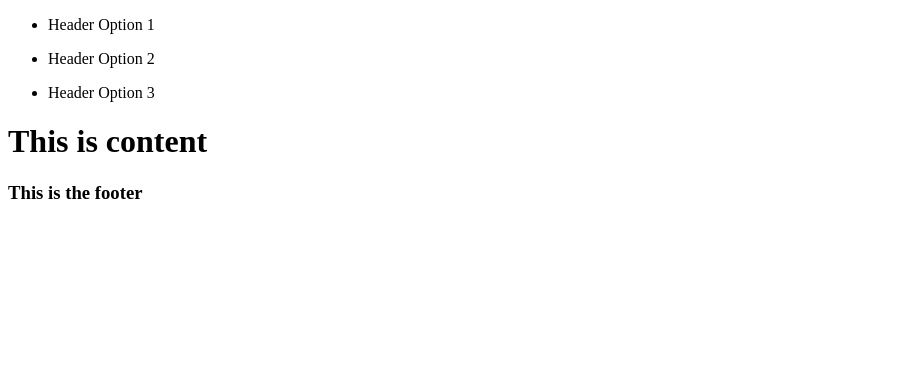
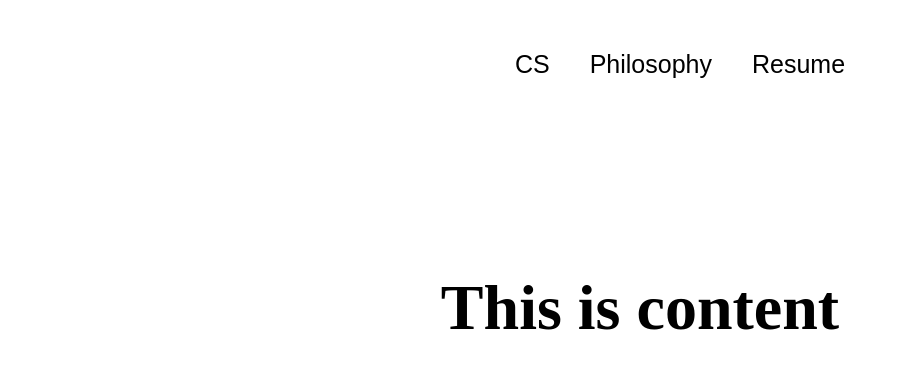
Before and after one commit to hamzaehsan97/Portfolio, a React (Create React App) app: page / in a window 1280 px wide. Shown: the top 368 px of the page, without its empty margins (0-899 px from the left). Built offline with nearby package versions, Linux system fonts and the light colour scheme.

Commit message:
Framing and initial design

```diff
--- a/public/index.html
+++ b/public/index.html
@@ -9,6 +9,7 @@
       name="description"
       content="Web site created using create-react-app"
     />
+
     <link rel="apple-touch-icon" href="../images/logo.png" />
     <!--
       manifest.json provides metadata used when your web app is installed on a
@@ -25,9 +26,16 @@
       Learn how to configure a non-root public URL by running `npm run build`.
     -->
     <title>React App</title>
+     <style>
+      html, body, #root, #root>div {
+        height: 100%;
+        margin: 0;
+      }
+    </style>
   </head>
   <body>
     <noscript>You need to enable JavaScript to run this app.</noscript>
+
     <div id="root"></div>
     <!--
       This HTML file is a template.
--- a/src/App.js
+++ b/src/App.js
@@ -1,16 +1,22 @@
 import React from 'react';
 import {Header} from './components/layout/Header';
 import {Content} from './components/layout/Content';
-import {Footer} from './components/layout/Footer';
+
 
 
 
 
 
 export const App = () =>  (
-    <div className="App">
-      <Header />
-      <Content />
-      <Footer />
+    <div className="App"
+    style={{
+      position: 'absolute', left: '50%', top: '50%',
+      transform: 'translate(-50%, -50%)',
+      width: '80%'
+    }}
+    >
+      <div><Header /></div>
+      <div><Content /></div>
+
     </div>
   );
--- a/src/components/layout/Content.js
+++ b/src/components/layout/Content.js
@@ -3,7 +3,10 @@ import React from 'react';
 export const Content = () => {
     // eslint-disable-next-line
     const x =1;
-   return <div>
+   return <div className="content" style={{
+    position: 'absolute', left: '50%',
+    transform: 'translate(-50%, -50%)'
+  }}>
        <h1>This is content</h1>
    </div>
 };
--- a/src/components/layout/Footer.js
+++ /dev/null
@@ -1,11 +0,0 @@
-import React from 'react';
-
-export const Footer = () => {
-    // eslint-disable-next-line
-   const x =1;
-   return <footer>
-       <h3>
-           This is the footer
-       </h3>
-   </footer>
-};
--- a/src/components/layout/Header.js
+++ b/src/components/layout/Header.js
@@ -1,27 +1,14 @@
 import React from 'react';
+import './Layout.css';
 
 export const Header = () => {
     // eslint-disable-next-line
     const x =1;
-   return <header>
-       <nav>
-           <ul class="header">
-               <li>
-                   <p>
-                       Header Option 1
-                   </p>
-               </li>
-               <li>
-                   <p>
-                       Header Option 2
-                   </p>
-               </li>
-               <li>
-                   <p>
-                       Header Option 3
-                   </p>
-               </li>
+   return <header className="header">
+           <ul id="nav">
+               <li>CS</li>
+               <li>Philosophy</li>
+               <li>Resume</li>
            </ul>
-       </nav>
    </header>
 };
--- /dev/null
+++ b/src/components/layout/Layout.css
@@ -0,0 +1,35 @@
+ul#nav li{
+    display: inline;
+    list-style-type: disc;
+    margin-block-start: 1em;
+    margin-block-end: 1em;
+    margin-inline-start: 0px;
+    margin-inline-end: 0px;
+    padding-inline-start: 40px;
+}
+
+.header{
+    display:block;
+font-family: sans-serif;
+font-size: 25px;
+overflow: hidden;
+color: #000;
+text-align:  center;
+margin-top: 25px;
+}
+
+.content{
+    display: block;
+    width: 80%;
+    padding: 20%;
+    margin-top: 20%;
+    margin-bottom: 30%;
+    display: block;
+    font-size: 2em;
+    font-weight: bold;
+    text-align: center;
+}
+.footer{
+    display: block;
+    margin-top: auto;
+}
```
